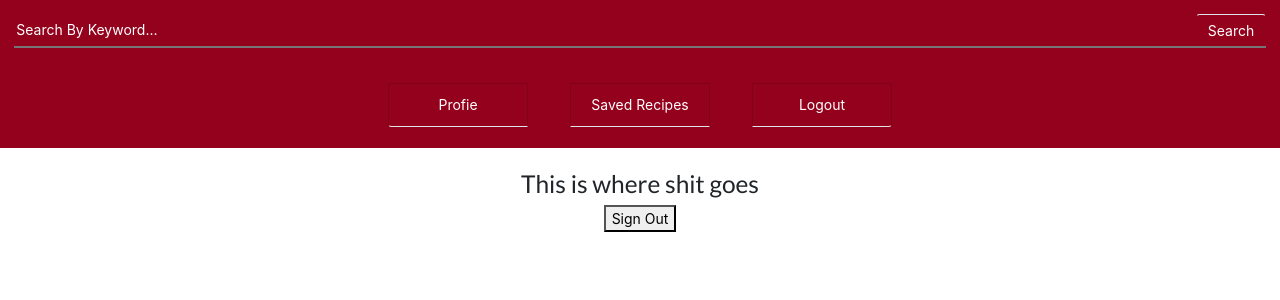
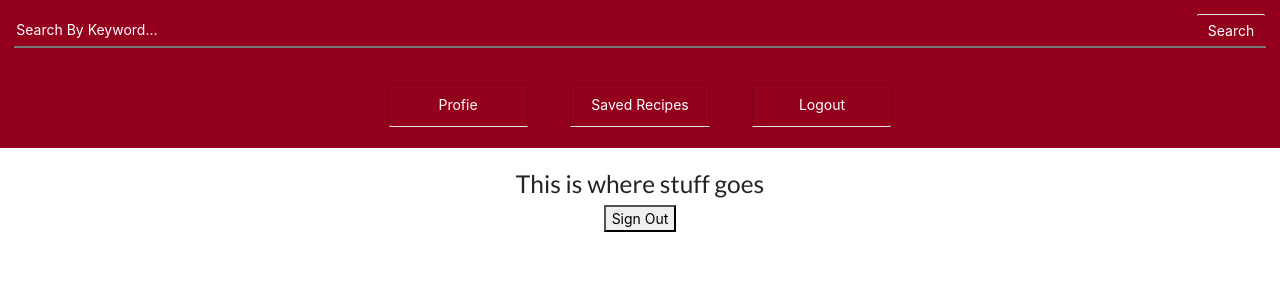
Before and after one commit to MasonCable/recipe-app, a React (Create React App) app in the folder client/: page /app in a window 1280 px wide. Shown: the top 300 px of the page. Built offline with nearby package versions, Linux system fonts and the light colour scheme; no server answers; the database is empty; sample sign-in values are in the browser's storage.

Commit message:
small chamge before deployment

```diff
--- a/client/src/components/userApp/Home.js
+++ b/client/src/components/userApp/Home.js
@@ -18,7 +18,7 @@ class Home extends Component {
     render () {
         return (
             <div className='container mt-4' style={{textAlign: 'center'}}>
-                <h3>This is where shit goes</h3>
+                <h3>This is where stuff goes</h3>
                 <button onClick={this.handleClick}>Sign Out</button>
             </div>
         )
```
